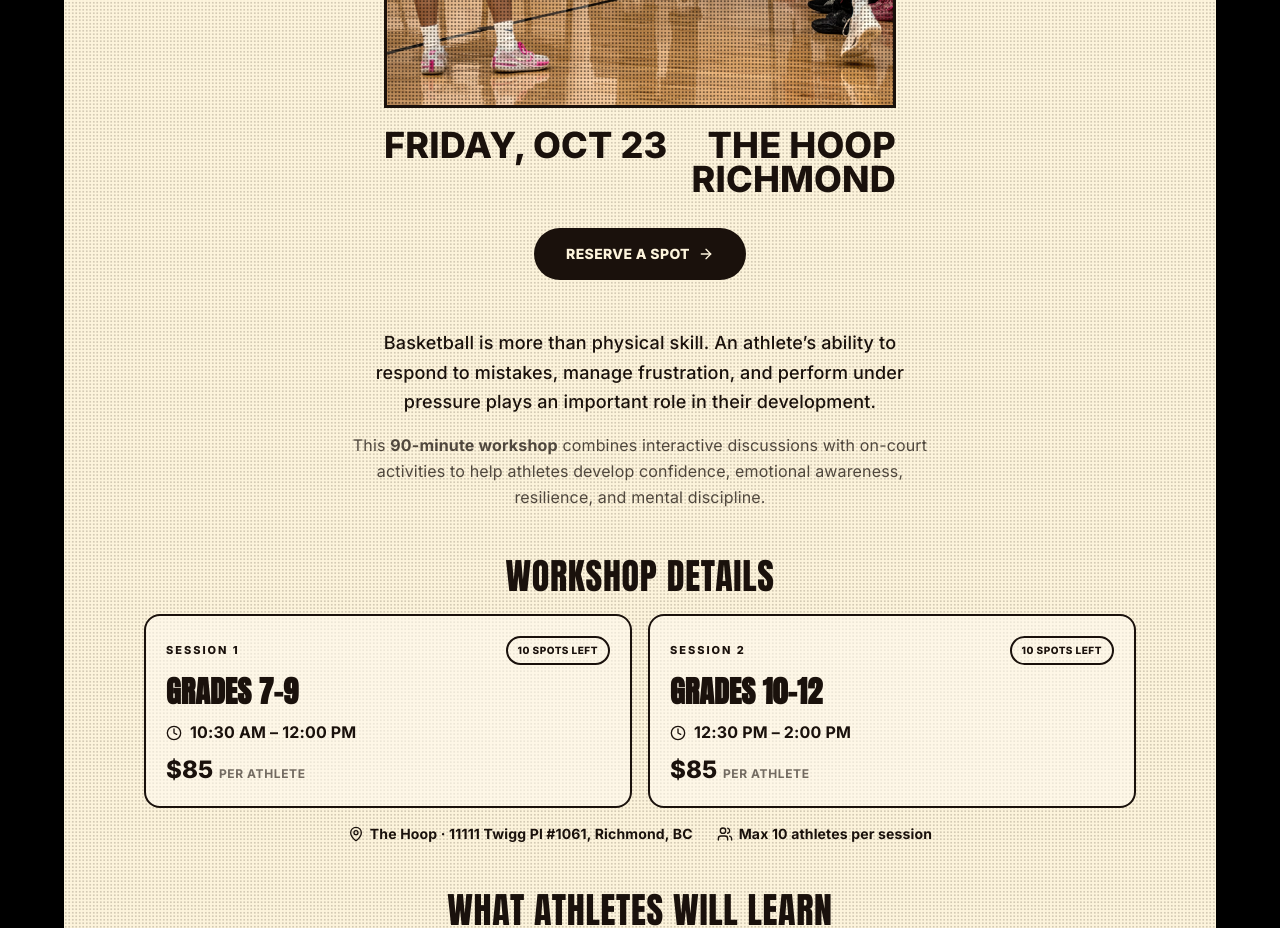
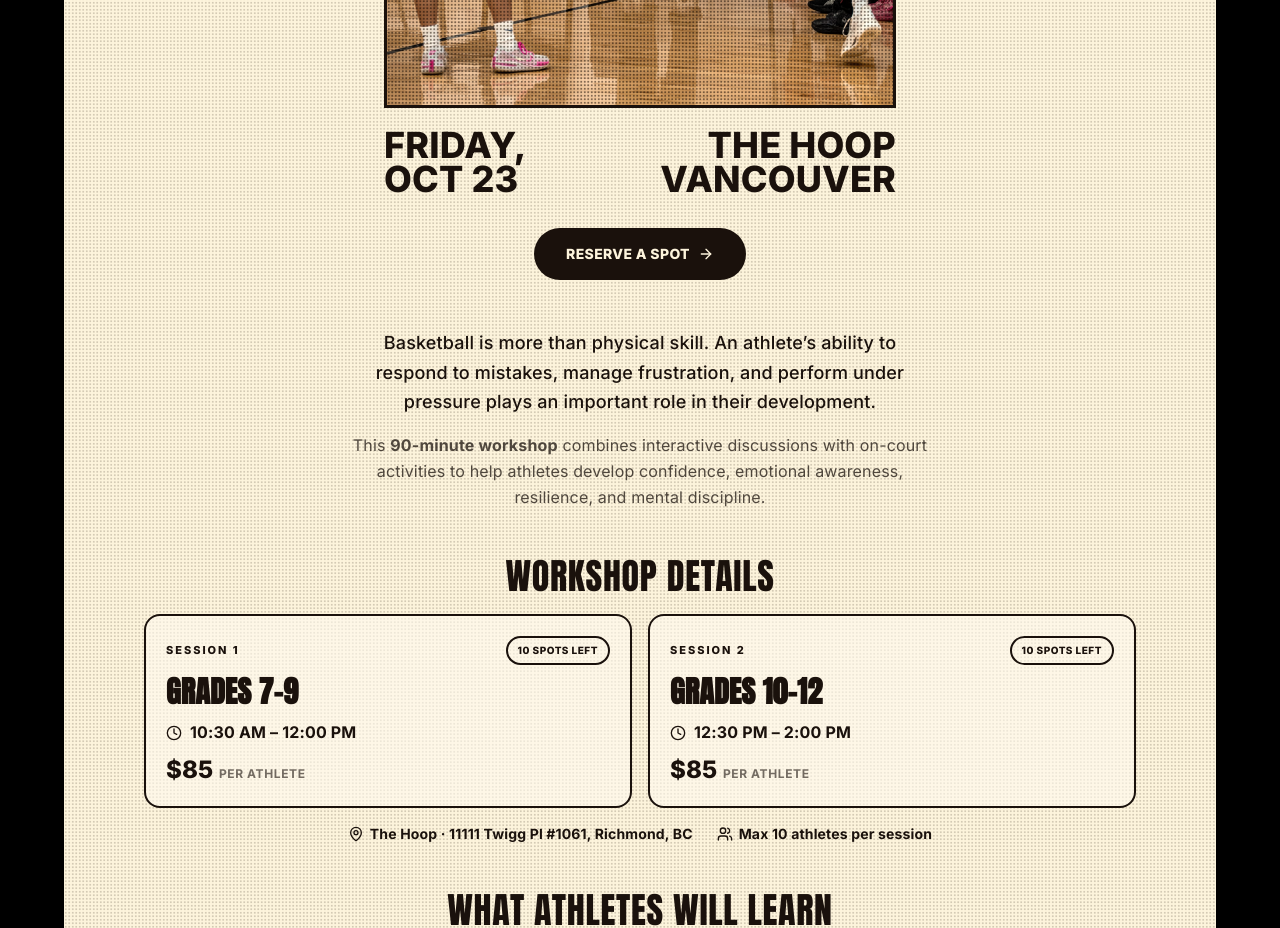
Before and after one commit to vantivemedia/LTS, a Next.js app: page /mental-reset in a window 1280 px wide. Shown: the part 900-1828 px from the top of the page. Built offline with nearby package versions, Linux system fonts and the light colour scheme; no server answers.

Commit message:
Mental Reset: stack date under the photo, The Hoop Vancouver; update preview image text
Co-Authored-By: Claude Sonnet 5.5 <noreply@anthropic.com>

```diff
--- a/app/mental-reset/MentalResetClient.tsx
+++ b/app/mental-reset/MentalResetClient.tsx
@@ -142,8 +142,8 @@ export default function MentalResetClient({ serifClass }: { serifClass: string }
           </div>
 
           <div className="mx-auto max-w-sm sm:max-w-md md:max-w-lg mt-5 flex items-start justify-between gap-4 text-left">
-            <p className="text-2xl sm:text-4xl font-black uppercase leading-[0.95]">Friday,<br className="sm:hidden" /> Oct 23</p>
-            <p className="text-2xl sm:text-4xl font-black uppercase leading-[0.95] text-right">The Hoop<br />Richmond</p>
+            <p className="text-2xl sm:text-4xl font-black uppercase leading-[0.95]">Friday,<br />Oct 23</p>
+            <p className="text-2xl sm:text-4xl font-black uppercase leading-[0.95] text-right">The Hoop<br />Vancouver</p>
           </div>
 
           <a
--- a/app/mental-reset/page.tsx
+++ b/app/mental-reset/page.tsx
@@ -21,13 +21,13 @@ export const metadata: Metadata = {
     siteName: "LTS Elite Prep",
     type: "website",
     locale: "en_CA",
-    images: [{ url: "/images/mental-reset-og-v2.jpg", width: 1200, height: 630, alt: "The Next Rep: The Mental Reset. Friday, October 23 at The Hoop." }],
+    images: [{ url: "/images/mental-reset-og-v3.jpg", width: 1200, height: 630, alt: "The Next Rep: The Mental Reset. Friday, October 23 at The Hoop." }],
   },
   twitter: {
     card: "summary_large_image",
     title: TITLE,
     description: DESCRIPTION,
-    images: ["/images/mental-reset-og-v2.jpg"],
+    images: ["/images/mental-reset-og-v3.jpg"],
   },
 };
 
```
Also changed, not shown: public/images/mental-reset-og-v2.jpg (deleted), public/images/mental-reset-og-v3.jpg (added).
